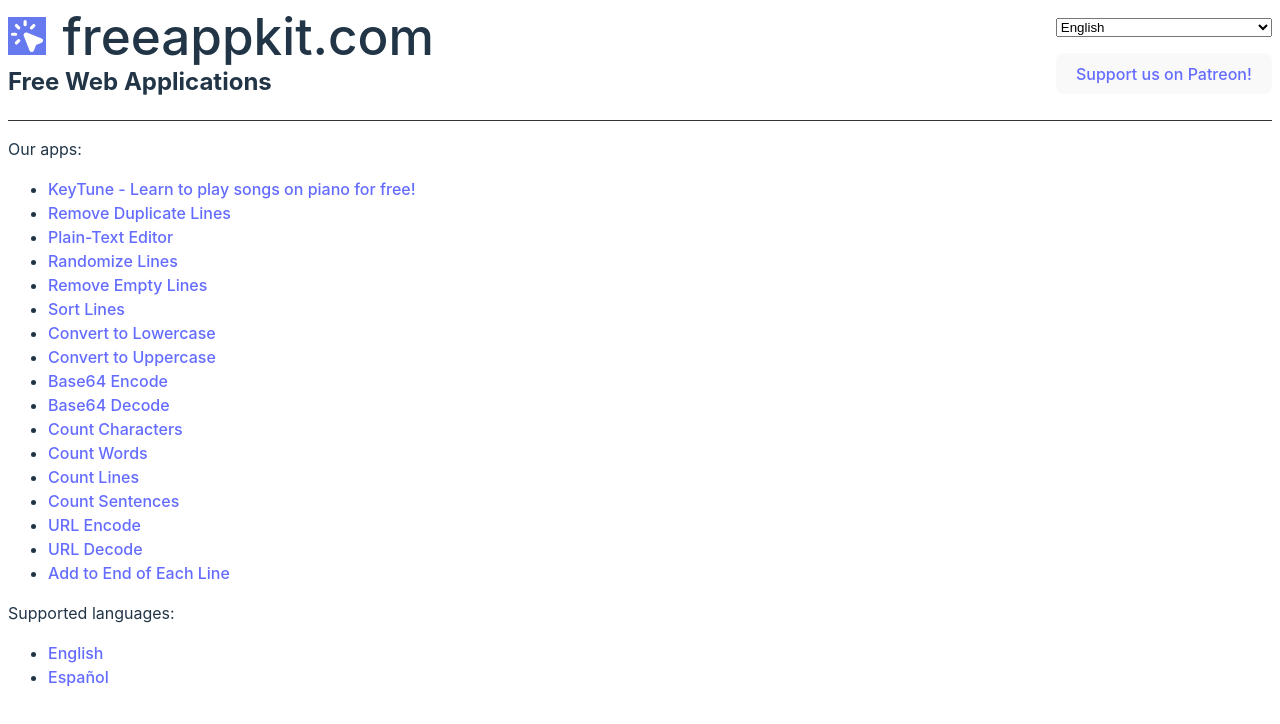
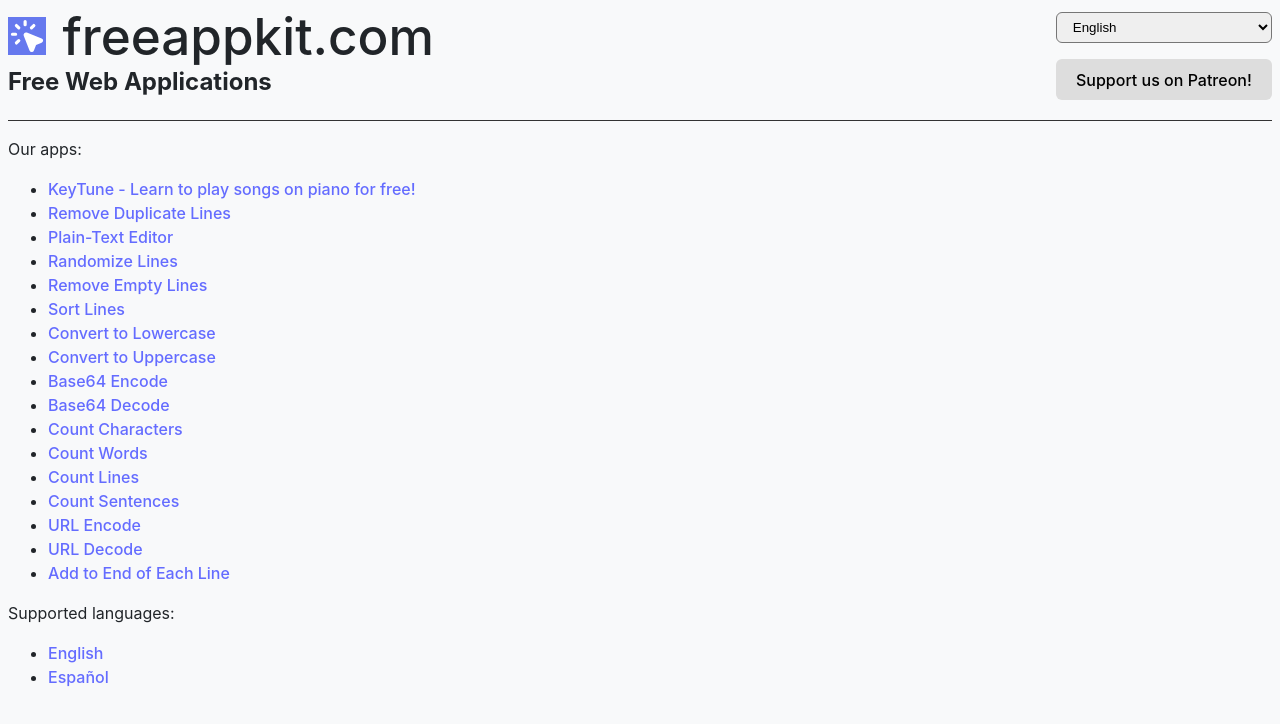
Before and after one commit to ColeDeanShepherd/freeappkit.com, a website built with Vite: page index.html in a window 1280 px wide. Built offline with nearby package versions, Linux system fonts and the light colour scheme.

Commit message:
Style fixes

```diff
--- a/src/main.ts
+++ b/src/main.ts
@@ -6,6 +6,7 @@
 import { changeSubdomain, except, getSubdomain, getUrlWithNewSubdomain, isDevEnv, removeAccents } from './util';
 
 import './style.css'
+
 import { mkRouteFromCommand } from './command';
 import { commands } from './commands';
 import { gtag, initGoogleAnalytics } from './analytics';
--- a/src/style.css
+++ b/src/style.css
@@ -1,16 +1,25 @@
-html {
+:root {
   font-family: Inter, system-ui, Avenir, Helvetica, Arial, sans-serif;
   line-height: 1.5;
   font-weight: 400;
 
   color-scheme: light dark;
-  color: rgba(255, 255, 255, 0.87);
+  color: #DEDEDE;
   background-color: #242424;
 
   font-synthesis: none;
   text-rendering: optimizeLegibility;
   -webkit-font-smoothing: antialiased;
   -moz-osx-font-smoothing: grayscale;
+
+  /* --input-border-color: #dee2e6; */
+  --input-border-radius: 6px;
+}
+
+*,
+*::before,
+*::after {
+  box-sizing: border-box;
 }
 
 a {
@@ -24,15 +33,16 @@
 
 body {
   margin: 0;
-  /* display: flex;
-  place-items: center;
-  min-width: 320px;
-  min-height: 100vh; */
 }
 
 h1 {
   font-size: 3.2em;
   line-height: 1.1;
+}
+
+select {
+  padding: .375rem 2.25rem .375rem .75rem;
+  border-radius: var(--input-border-radius);
 }
 
 #app {
@@ -78,13 +88,9 @@
   padding: 2em;
 }
 
-.read-the-docs {
-  color: #888;
-}
-
 button,
 .button {
-  border-radius: 8px;
+  border-radius: var(--input-border-radius);
   border: 1px solid transparent;
   padding: 0.6em 1.2em;
   font-size: 1em;
@@ -105,9 +111,14 @@
   outline: 4px auto -webkit-focus-ring-color;
 }
 
+button a,
+.button a {
+  color: inherit;
+}
+
 textarea {
   width: 100%;
-  box-sizing: border-box;
+  border-radius: var(--input-border-radius);
 }
 
 .button-bar > button {
@@ -158,14 +169,20 @@
 
 @media (prefers-color-scheme: light) {
   :root {
-    color: #213547;
-    background-color: #ffffff;
+    background-color: #f8f9fa;
+    color: rgb(33, 37, 41);
   }
+
   a:hover {
     color: #747bff;
   }
+
   button {
-    background-color: #f9f9f9;
+    background-color: #ddd;
+  }
+
+  .dropdown-menu {
+    color: #DEDEDE;
   }
 }
 
```
